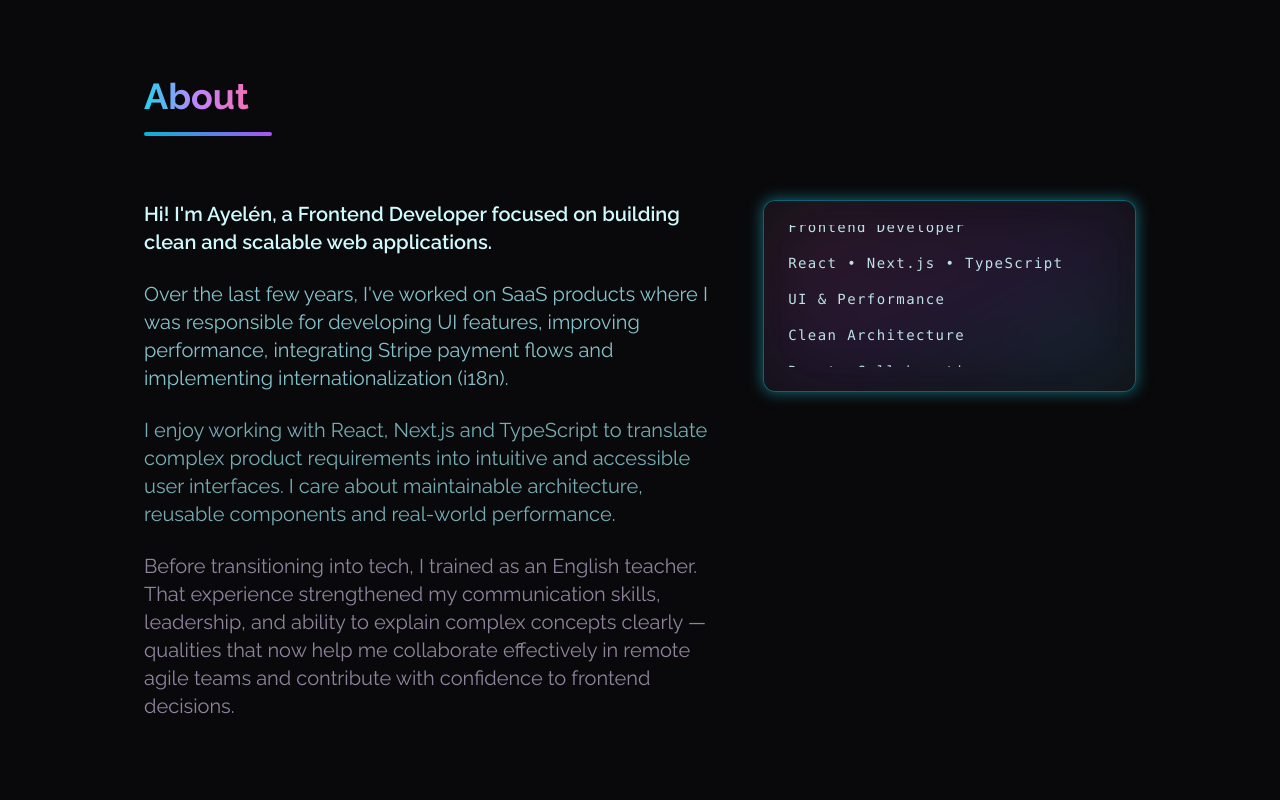
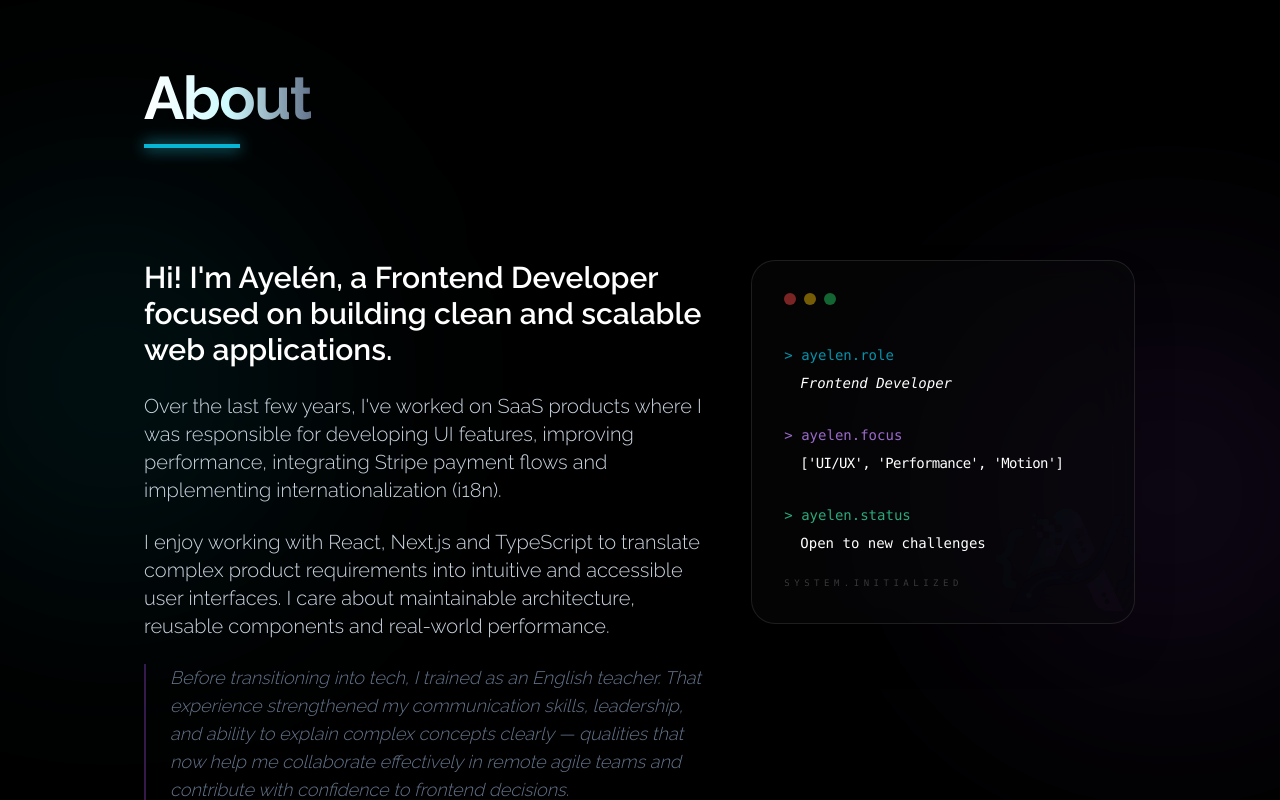
Before and after one commit to Ash19-88/next-portfolio, a Next.js app: page /en in a window 1280 px wide. Shown: the part 860-1660 px from the top of the page. Built offline with nearby package versions, Linux system fonts and the light colour scheme.

Commit message:
refactor: improve UI/UX consistency across About, Experience and Footer with better glassmorphism and i18n

```diff
--- a/messages/en.json
+++ b/messages/en.json
@@ -8,7 +8,10 @@
     "hi": "Hi! I'm Ayelén, a Frontend Developer focused on building clean and scalable web applications.",
     "techs": "Over the last few years, I've worked on SaaS products where I was responsible for developing UI features, improving performance, integrating Stripe payment flows and implementing internationalization (i18n).",
     "ux": "I enjoy working with React, Next.js and TypeScript to translate complex product requirements into intuitive and accessible user interfaces. I care about maintainable architecture, reusable components and real-world performance.",
-    "background": "Before transitioning into tech, I trained as an English teacher. That experience strengthened my communication skills, leadership, and ability to explain complex concepts clearly — qualities that now help me collaborate effectively in remote agile teams and contribute with confidence to frontend decisions."
+    "background": "Before transitioning into tech, I trained as an English teacher. That experience strengthened my communication skills, leadership, and ability to explain complex concepts clearly — qualities that now help me collaborate effectively in remote agile teams and contribute with confidence to frontend decisions.",
+    "role": "Frontend Developer",
+    "focus": "['UI/UX', 'Performance', 'Motion']",
+    "status": "Open to new challenges"
   },
   "NavBar": {
     "title": "Ayelen Llampa",
@@ -73,6 +76,7 @@
   },
   "Footer": {
     "developedBy": "Designed & Developed by",
+    "footerSubtitle": "Frontend Developer focused on high-impact interfaces and scalable code.",
     "copyright": "©"
   },
   "SocialLinks": {
--- a/messages/es.json
+++ b/messages/es.json
@@ -8,7 +8,10 @@
     "hi": "Hola, soy Ayelén, desarrolladora Frontend enfocada en crear aplicaciones web limpias, escalables y centradas en el usuario.",
     "techs": "En los últimos años trabajé en productos SaaS donde fui responsable del desarrollo de funcionalidades de interfaz, mejoras de rendimiento, integración de pagos con Stripe e implementación de internacionalización (i18n).",
     "ux": "Disfruto trabajar con React, Next.js y TypeScript para transformar requerimientos complejos en interfaces intuitivas y accesibles. Me enfoco en arquitectura mantenible, componentes reutilizables y rendimiento en escenarios reales.",
-    "background": "Antes de dedicarme al desarrollo, me formé como profesora de inglés. Esa experiencia fortaleció mi comunicación, liderazgo y capacidad de explicar conceptos complejos con claridad, habilidades que hoy aplico en equipos ágiles remotos y en la toma de decisiones frontend."
+    "background": "Antes de dedicarme al desarrollo, me formé como profesora de inglés. Esa experiencia fortaleció mi comunicación, liderazgo y capacidad de explicar conceptos complejos con claridad, habilidades que hoy aplico en equipos ágiles remotos y en la toma de decisiones frontend.",
+    "role": "Frontend Developer",
+    "focus": "['UI/UX', 'Performance', 'Motion']",
+    "status": "Disponible para nuevos desafíos"
   },
   "NavBar": {
     "title": "Ayelen Llampa",
@@ -73,6 +76,7 @@
   },
   "Footer": {
     "developedBy": "Diseñado y desarrollado por",
+    "footerSubtitle": "Frontend Developer con enfoque en interfaces de alto impacto y código escalable.",
     "copyright": "©"
   },
   "SocialLinks": {
--- a/src/components/About.tsx
+++ b/src/components/About.tsx
@@ -1,44 +1,86 @@
 import { useTranslations } from "next-intl";
+import Image from "next/image";
 
 const About = () => {
   const t = useTranslations("About");
 
   return (
-    <section id={t("about")} className="w-full min-h-screen font-Raleway py-24 bg-zinc-950">
-      <div className="max-w-screen-lg py-10 px-8 sm:px-4 mx-auto">
-        {/* Title */}
-        <div className="mb-16">
-          <h2 className="text-3xl md:text-4xl font-bold inline-block pb-2 bg-gradient-to-r from-cyan-400 via-purple-400 to-pink-400 bg-clip-text text-transparent">
+    <section
+      id={t("about")}
+      className="w-full min-h-screen font-Raleway py-32 bg-black overflow-hidden relative"
+    >
+      {/* Luces de fondo sutiles */}
+      <div className="absolute top-1/4 -left-20 w-96 h-96 bg-cyan-500/10 blur-[120px] rounded-full"></div>
+      <div className="absolute bottom-1/4 -right-20 w-96 h-96 bg-purple-500/10 blur-[120px] rounded-full"></div>
+      <div className="max-w-screen-lg px-8 sm:px-4 mx-auto relative z-10">
+        {/* Header estilo Experience */}
+        <div className="mb-20 text-center md:text-left flex flex-col items-center md:items-start">
+          <h2 className="text-4xl md:text-6xl font-bold bg-gradient-to-r from-white via-cyan-100 to-slate-500 bg-clip-text text-transparent inline-block pb-4 tracking-tight">
             {t("about")}
           </h2>
-          <div className="h-1 w-32 bg-gradient-to-r from-cyan-500 to-purple-500 rounded-full mt-2"></div>
+          <div className="h-1 w-20 md:w-24 bg-cyan-500 shadow-[0_0_15px_#22d3ee] mb-8"></div>
         </div>
-
         {/* Main Grid */}
-        <div className="grid md:grid-cols-5 gap-10 items-start">
-          {/* TEXT */}
-          <div className="md:col-span-3 space-y-6 text-white">
-            <p className="text-lg md:text-xl font-semibold text-cyan-100">{t("hi")}</p>
-            <p className="text-lg md:text-xl text-cyan-200/80">{t("techs")}</p>
-            <p className="text-lg md:text-xl text-cyan-200/70">{t("ux")}</p>
-            <p className="text-lg md:text-xl text-purple-200/60">
-              {t("background")}
-            </p>
+        <div className="grid md:grid-cols-12 gap-12 items-start">
+          {/* TEXTO */}
+          <div className="md:col-span-7 space-y-8">
+            <div className="space-y-6 text-slate-300 text-lg md:text-xl leading-relaxed font-light">
+              <p className="text-white font-semibold text-2xl md:text-3xl leading-snug">
+                {t("hi")}
+              </p>
+              <p>{t("techs")}</p>
+              <p>{t("ux")}</p>
+              <p className="text-slate-500 border-l-2 border-purple-500/30 pl-6 italic text-base md:text-lg">
+                {t("background")}
+              </p>
+            </div>
           </div>
-          {/* SMALLER ANIMATED WIDGET */}
-          <div className="md:col-span-2 flex justify-center md:justify-end">
-            <div className="relative w-full max-w-sm h-48 rounded-xl glow-border overflow-hidden bg-zinc-900/60 backdrop-blur-md p-6">
-              {/* Degradado de fondo interno */}
-              <div className="absolute inset-0 bg-gradient-to-br from-pink-500/20 via-purple-600/20 to-cyan-500/20 blur-2xl opacity-70"></div>
-              <div className="relative h-full overflow-hidden z-10">
-                <div className="absolute animate-scrollText space-y-4 text-cyan-100/90 text-sm tracking-widest font-mono">
-                  <p> Frontend Developer</p>
-                  <p>React • Next.js • TypeScript</p>
-                  <p>UI & Performance</p>
-                  <p>Clean Architecture</p>
-                  <p>Remote Collaboration</p>
+          {/* TERMINAL WIDGET */}
+          <div className="md:col-span-5 flex justify-center">
+            <div className="group relative w-full max-w-sm rounded-3xl overflow-hidden border border-white/10 bg-zinc-950/50 backdrop-blur-xl p-8 flex flex-col min-h-[350px] transition-all duration-500 hover:border-cyan-500/30 shadow-2xl">
+              {/* Browser Dots */}
+              <div className="flex gap-2 mb-10">
+                <div className="w-3 h-3 rounded-full bg-red-500/50 hover:bg-red-500 transition-colors cursor-pointer"></div>
+                <div className="w-3 h-3 rounded-full bg-yellow-500/50 hover:bg-yellow-500 transition-colors cursor-pointer"></div>
+                <div className="w-3 h-3 rounded-full bg-green-500/50 hover:bg-green-500 transition-colors cursor-pointer"></div>
+              </div>
+              {/* Terminal Content */}
+              <div className="space-y-8 font-mono text-xs md:text-sm relative z-10">
+                <div className="space-y-2">
+                  <p className="text-cyan-500 opacity-80">{">"} ayelen.role</p>
+                  <p className="text-white pl-4 italic">{t("role")}</p>
+                </div>
+                <div className="space-y-2">
+                  <p className="text-purple-400 opacity-80">
+                    {">"} ayelen.focus
+                  </p>
+                  <p className="text-white pl-4 tracking-tighter">
+                    {t("focus")}
+                  </p>
+                </div>
+                <div className="space-y-2">
+                  <p className="text-emerald-400 opacity-80">
+                    {">"} ayelen.status
+                  </p>
+                  <p className="text-white pl-4">{t("status")}</p>
                 </div>
               </div>
+              {/* Logo sutil decorativo de fondo */}
+              <div className="absolute -bottom-6 -right-6 opacity-[0.03] group-hover:opacity-[0.07] transition-all duration-700 group-hover:scale-110 group-hover:-rotate-12 pointer-events-none">
+                <Image
+                  src="/portfolio_logo.png"
+                  alt=""
+                  width={180}
+                  height={180}
+                />
+              </div>
+              <div className="mt-auto pt-6 opacity-20">
+                <p className="font-mono text-[9px] uppercase tracking-[0.5em] text-white">
+                  System.Initialized
+                </p>
+              </div>
+              {/* Glow de fondo */}
+              <div className="absolute inset-0 bg-gradient-to-br from-cyan-500/5 via-transparent to-purple-500/5 opacity-0 group-hover:opacity-100 transition-opacity duration-700"></div>
             </div>
           </div>
         </div>
@@ -46,5 +88,4 @@ const About = () => {
     </section>
   );
 };
-
 export default About;
--- a/src/components/Footer.tsx
+++ b/src/components/Footer.tsx
@@ -1,39 +1,105 @@
 import { useTranslations } from "next-intl";
+import Image from "next/image";
+import Link from "next/link";
 import React from "react";
 import { BsFillPersonLinesFill, BsGithub, BsLinkedin } from "react-icons/bs";
 
+const Footer = () => {
+  const t = useTranslations("Footer");
+  const tNav = useTranslations("NavBar");
+  const year = new Date().getFullYear();
 
-
-const Footer = () => {
-  const  t  = useTranslations("Footer");
-  const date = new Date();
-  const year = date.getFullYear();
+  const menuLinks = [
+    { id: 1, sectionId: tNav("home"), displayName: tNav("home") },
+    { id: 2, sectionId: tNav("about"), displayName: tNav("about") },
+    { id: 3, sectionId: tNav("projects"), displayName: tNav("projects") },
+    { id: 4, sectionId: tNav("experience"), displayName: tNav("experience") },
+  ];
 
   return (
-    <div>
-      <div className="w-full bg-zinc-900 text-white flex flex-col space-x-3 align-middle justify-center items-center ml-auto mr-auto pl-6 pr-4 pt-6 pb-4 lg:pt-2 lg:flex-row font-Raleway">
-        <div className="flex justify-center lg:hidden space-x-6">
-          <a href="/Ayelen-Llampa-resume.pdf">
-            <BsFillPersonLinesFill size={23} />
-          </a>
-          <a href="https://github.com/Ash19-88">
-            <BsGithub size={25} />
-          </a>
-          <a href="https://www.linkedin.com/in/ayelen-llampa1988/">
-            <BsLinkedin size={25} />
-          </a>
+    <footer className="w-full bg-zinc-950 bg-gradient-to-t from-black to-zinc-950 border-t border-white/5 pt-20 pb-10 font-Raleway">
+      <div className="max-w-screen-xl mx-auto px-8 md:px-16">
+        <div className="grid grid-cols-1 md:grid-cols-4 gap-12 mb-16">
+
+          {/* COLUMNA 1: LOGO Y SUBTÍTULO */}
+          <div className="col-span-1 md:col-span-2 space-y-6">
+            <div className="flex items-center gap-3 justify-center md:justify-start">
+              <div className="relative w-8 h-8">
+                <Image
+                  src="/portfolio_logo.png"
+                  alt="Logo"
+                  fill
+                  className="object-contain brightness-110 contrast-125"
+                />
+              </div>
+              <span className="text-white font-bold tracking-tighter text-xl uppercase">
+                Ayelen <span className="text-slate-500 transition-colors hover:text-white cursor-default">Llampa</span>
+              </span>
+            </div>
+            <p className="text-slate-500 text-sm md:text-base max-w-xs leading-relaxed text-center md:text-left mx-auto md:mx-0 font-light">
+              {t("footerSubtitle")}
+            </p>
+          </div>
+
+          {/* COLUMNA 2: NAVEGACIÓN DINÁMICA */}
+          <div className="space-y-6 text-center md:text-left">
+            <h4 className="text-cyan-500 font-mono text-sm tracking-[0.3em] uppercase font-bold opacity-80">Menú</h4>
+            <ul className="space-y-4 text-sm font-medium">
+              {menuLinks.map((link) => (
+                <li key={link.id}>
+                  <Link
+                    href={`#${link.sectionId}`}
+                    className="text-slate-400 hover:text-cyan-400 transition-all duration-300 capitalize"
+                  >
+                    {link.displayName}
+                  </Link>
+                </li>
+              ))}
+            </ul>
+          </div>
+
+          {/* COLUMNA 3: SOCIAL */}
+          <div className="space-y-6 text-center md:text-left">
+            <h4 className="text-cyan-500 font-mono text-sm tracking-[0.3em] uppercase font-bold opacity-80">Social</h4>
+            <div className="flex gap-6 justify-center md:justify-start text-slate-400">
+              <a
+                href="https://github.com/Ash19-88"
+                target="_blank"
+                rel="noreferrer"
+                className="hover:text-white hover:scale-110 transition-all"
+              >
+                <BsGithub size={24} />
+              </a>
+              <a
+                href="https://www.linkedin.com/in/ayelen-llampa1988/"
+                target="_blank"
+                rel="noreferrer"
+                className="hover:text-white hover:scale-110 transition-all"
+              >
+                <BsLinkedin size={24} />
+              </a>
+              <a
+                href="/Ayelen-Llampa-resume.pdf"
+                download={true}
+                className="hover:text-cyan-400 hover:scale-110 transition-all"
+                title="Download Resume"
+              >
+                <BsFillPersonLinesFill size={24} />
+              </a>
+            </div>
+          </div>
         </div>
-        <p className="text-center flex lg:text-center mb-2 mt-3 lg:mb-2">
-          {t("developedBy")}{" "}
-          <span className="mr-1 ml-2 text-blue-600 hover:text-blue-300 cursor-pointer"><a href="https://www.linkedin.com/in/ayelen-llampa1988/">Ayelen Llampa</a> </span>
-        </p>
-        <div className="flex justify-center mb-4 lg:mb-2 lg:text-center lg:mt-3">
-          <p>
-            {t("copyright")} {year}
+
+        {/* BOTTOM BAR REFINADA */}
+        <div className="pt-8 border-t border-white/5 flex flex-col md:flex-row justify-between items-center gap-4 text-[9px] font-mono tracking-[0.2em] text-slate-600 uppercase text-center md:text-left">
+          <p>© {year} {t("copyright")} | <span className="hover:text-slate-400 transition-colors">All rights reserved</span></p>
+          <p className="flex items-center gap-2">
+            {t("developedBy")}
+            <span className="text-slate-200 border-b border-cyan-500/30">Ayelen Llampa</span>
           </p>
         </div>
       </div>
-    </div>
+    </footer>
   );
 };
 
```
Also changed, not shown: src/components/Experience.tsx (+32 -18 lines), src/components/SocialLinks.tsx (+15 -3 lines).
